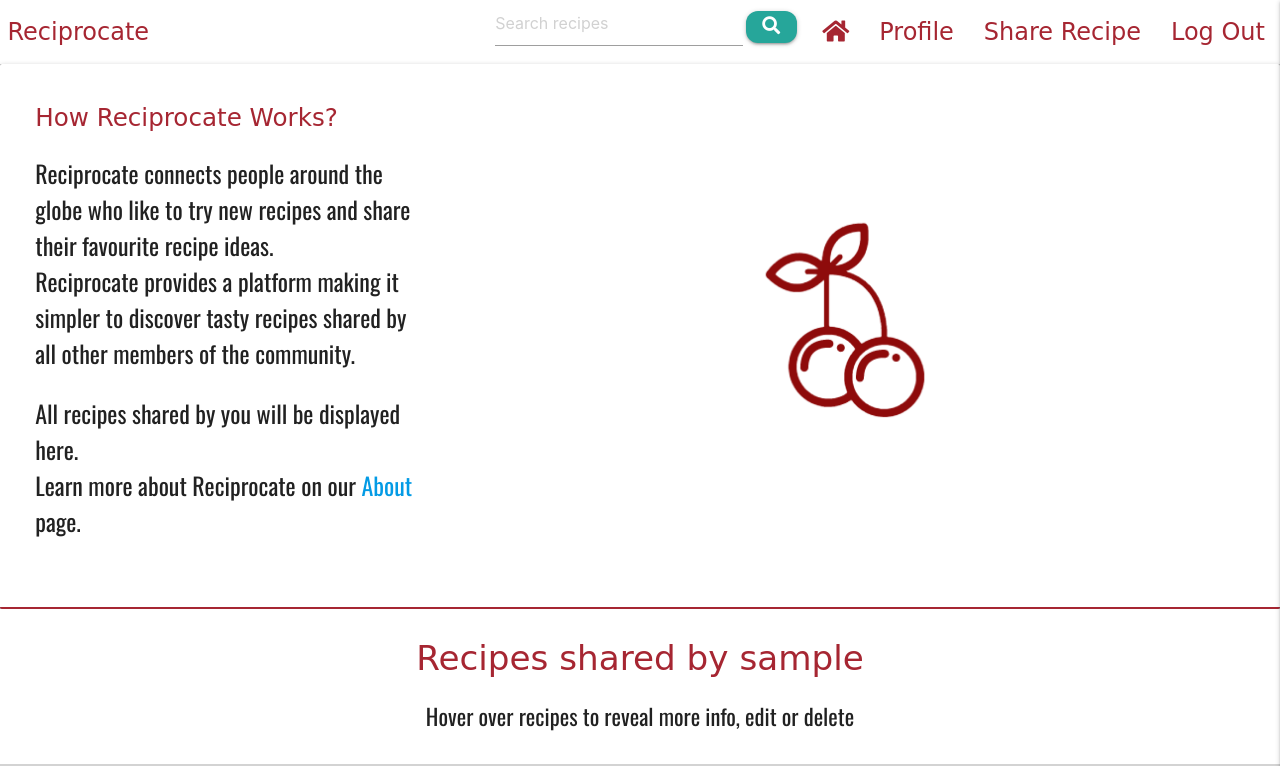
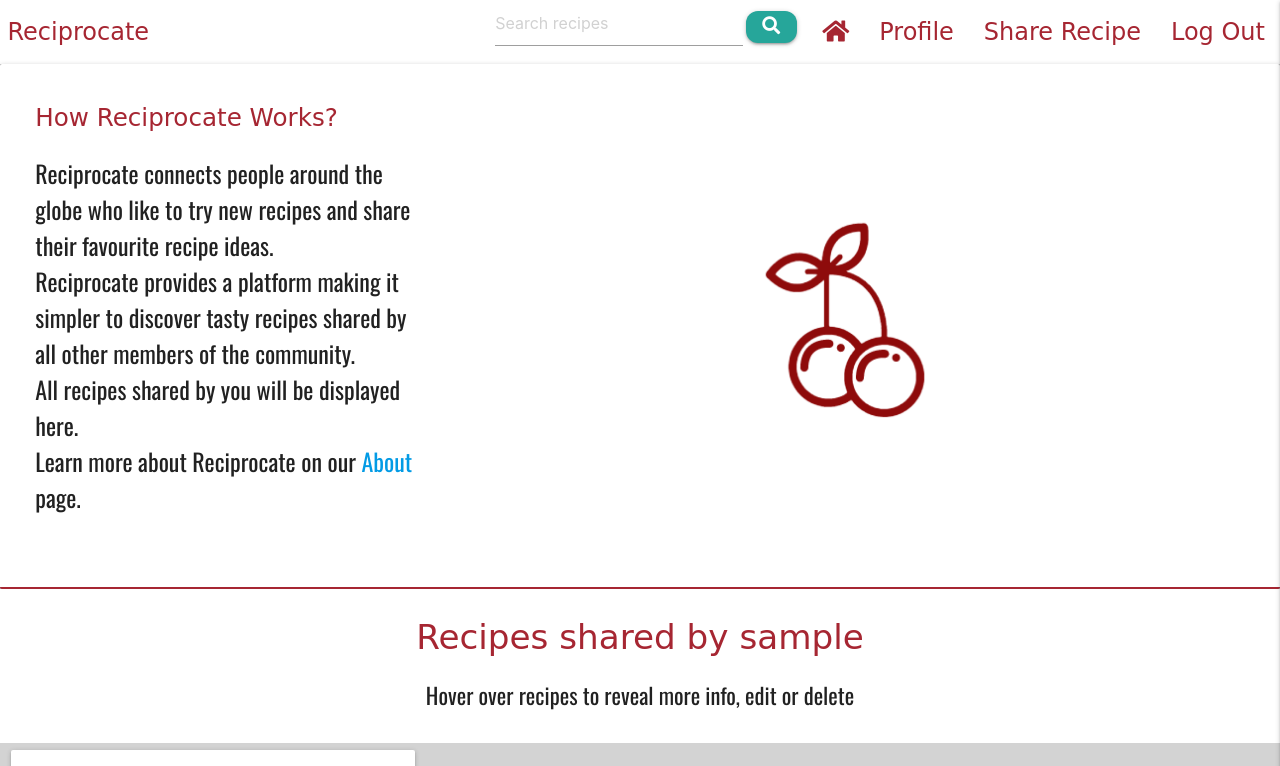
Before and after one commit to Code-Institute-Submissions/alandoherty95-reciprocate-app, a Flask app: page /profile/1 in a window 1280 px wide. Shown: the top 766 px of the page. Run offline with Flask 2, Linux system fonts and the light colour scheme; the visitor is signed in with stand-in values (Sample User, id 1); grey boxes marked "Sample" are stand-in pictures; a database or web service that is not in the repository returns one stand-in record (values such as "Sample title"); some libraries are stand-ins or nearby versions; some web fonts are replaced.

Commit message:
Added line break to profile page

```diff
--- a/templates/profile.html
+++ b/templates/profile.html
@@ -5,8 +5,10 @@
         <div class="row">
             <div class="col s12 m4 l4 left-align">
                 <h5>How Reciprocate Works?</h5>
-                <p class="intro-med">Reciprocate connects people around the globe who like to try new recipes and share their favourite recipe ideas.<br> Reciprocate provides a platform making it simpler to discover tasty recipes shared by all other members of the community.</p>
-                <p class="intro-med">All recipes shared by you will be displayed here.<br>Learn more about Reciprocate on our <a href="{{ url_for('about') }}">About</a> page.</p>
+                <p class="intro-med">Reciprocate connects people around the globe who like to try new recipes and share their favourite recipe ideas.<br>
+                Reciprocate provides a platform making it simpler to discover tasty recipes shared by all other members of the community.<br>
+                All recipes shared by you will be displayed here.<br>
+                Learn more about Reciprocate on our <a href="{{ url_for('about') }}">About</a> page.</p>
             </div>
             <!-- reciprocate logo -->
             <div class="col s12 m8 l8">
```
